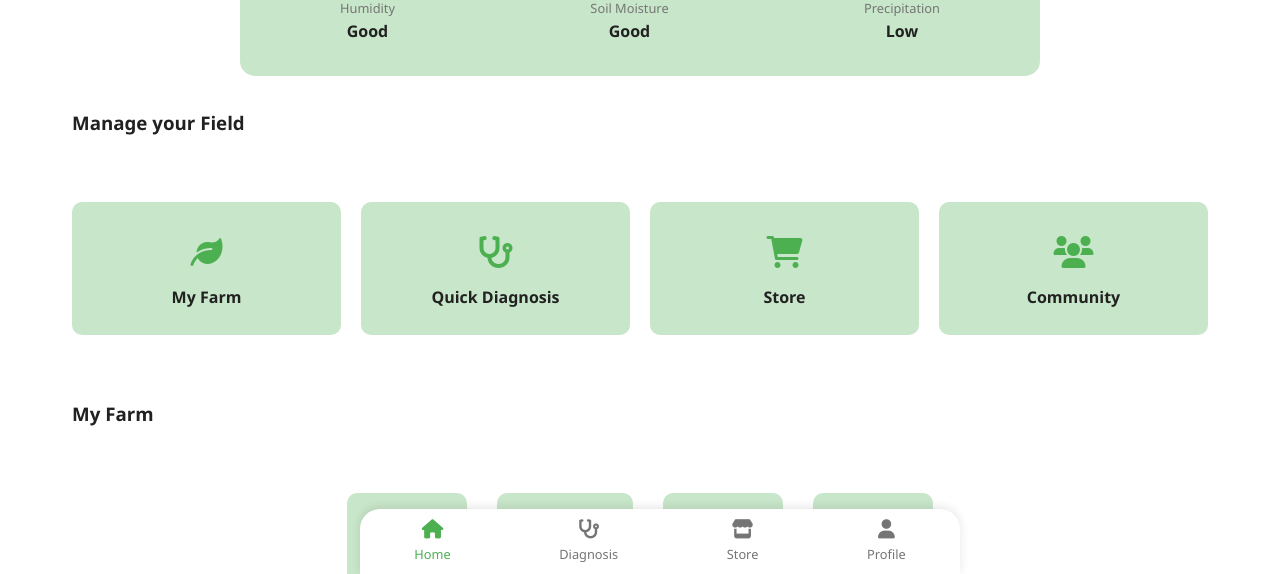
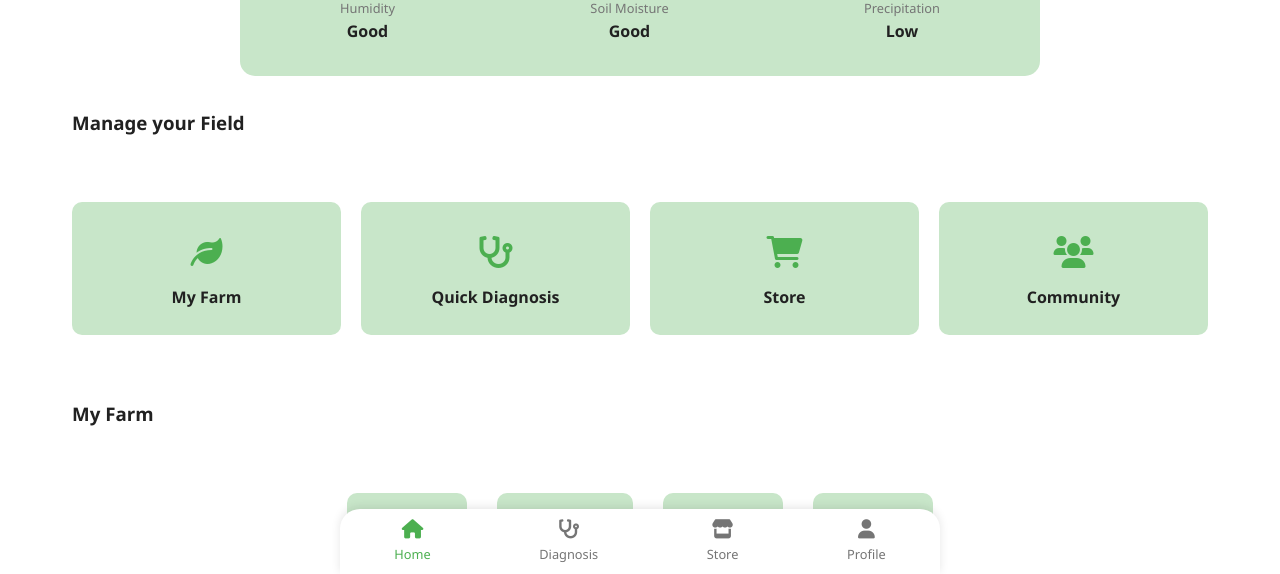
Before and after one commit to Mayank-Kapadane-at-SilverOak/PBL-II_Agroguardian, a plain HTML site: page Home/home.html in a window 1280 px wide. Shown: the part 226-800 px from the top of the page. Drawn offline with Linux system fonts and the light colour scheme; sample sign-in values are in the browser's storage.

Commit message:
Update home.css

```diff
--- a/Home/home.css
+++ b/Home/home.css
@@ -275,9 +275,10 @@
   }
 
   .bottom-nav {
-    max-width: 600px;
-    left: 50%;
-    transform: translateX(-50%);
-    border-radius: 20px 20px 0 0;
+         max-width: 600px;
+        /* left: 50%; */
+        /* transform: translateX(-50%); */
+        border-radius: 20px 20px 0 0;
+        margin: 0px auto;
   }
 }
```
